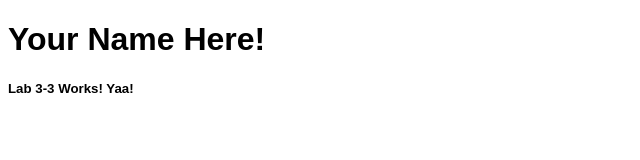
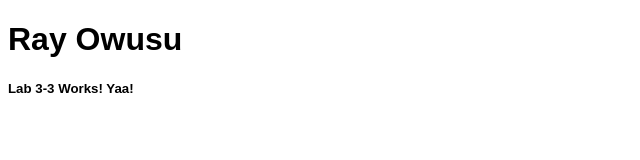
Before and after one commit to Owusurk/225-lab3-3, a plain HTML site: page index.html in a window 1280 px wide. Shown: the whole page, without its empty margins (0-640 px from the left). Drawn offline with Linux system fonts and the light colour scheme.

Commit message:
Update index.html

```diff
--- a/index.html
+++ b/index.html
@@ -1,12 +1,12 @@
 <!DOCTYPE html>
 <html>
   <head>
-    <title>Your Name Here</title>
+    <title>Ray Owusu</title>
     <link rel="stylesheet" href="style.css">
     <title>Test</title>
   </head>
   <body>
-    <h1>Your Name Here!</h1>
+    <h1>Ray Owusu</h1>
     <h5>Lab 3-3 Works! Yaa!</h5>
   </body>
 </html>
```
